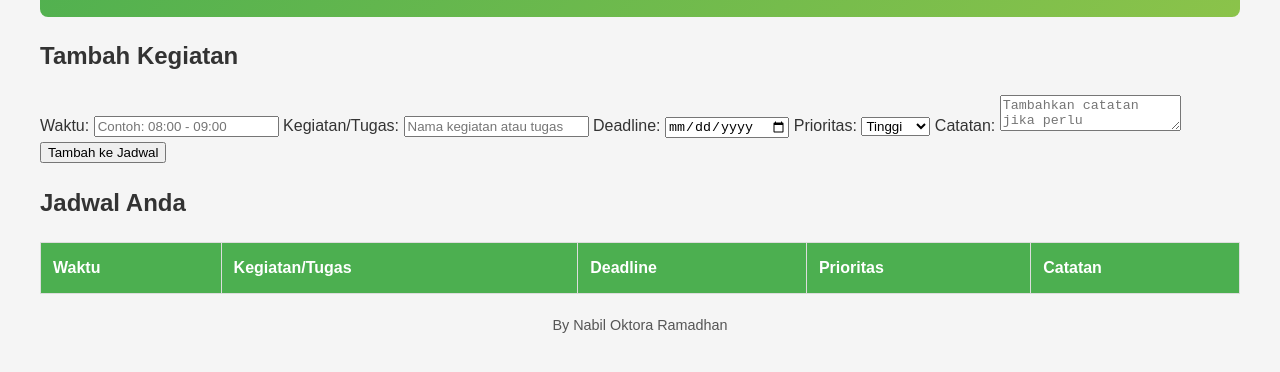
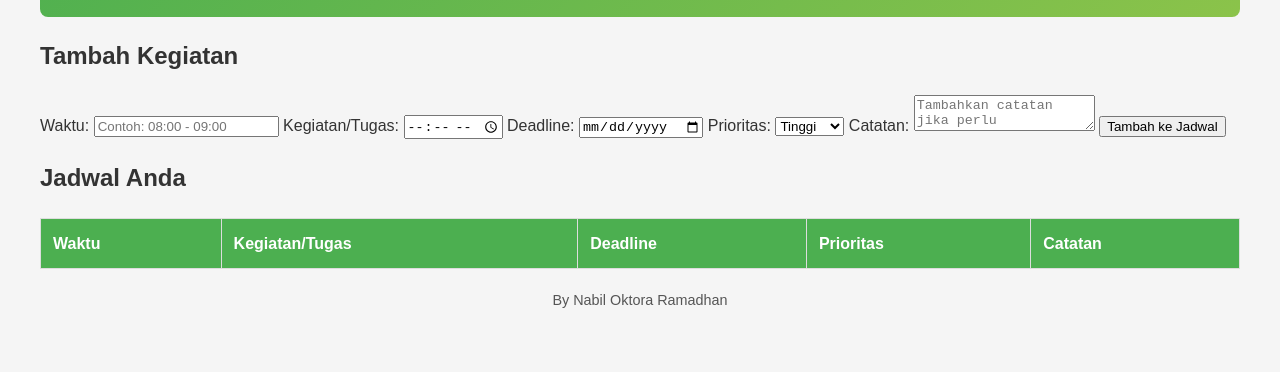
Before and after one commit to Knz17/jadwal, a plain HTML site: page index.html in a window 1280 px wide. Shown: the part 148-520 px from the top of the page. Drawn offline with Linux system fonts and the light colour scheme.

Commit message:
Update index.html

```diff
--- a/index.html
+++ b/index.html
@@ -20,7 +20,7 @@
                     <input type="text" id="time" placeholder="Contoh: 08:00 - 09:00" required>
 
                     <label for="activity">Kegiatan/Tugas:</label>
-                    <input type="text" id="activity" placeholder="Nama kegiatan atau tugas" required>
+                    <input type="time" id="activity" placeholder="Nama kegiatan atau tugas" required>
 
                     <label for="deadline">Deadline:</label>
                     <input type="date" id="deadline">
```
